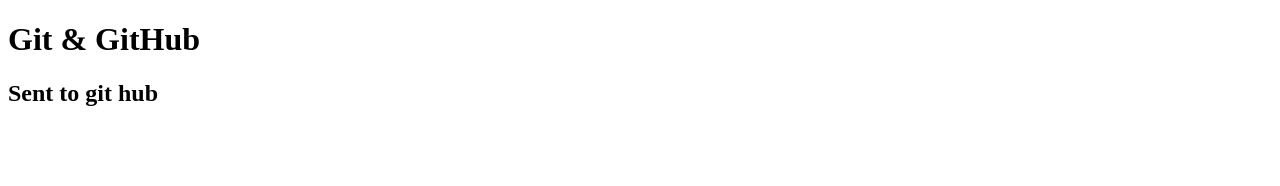
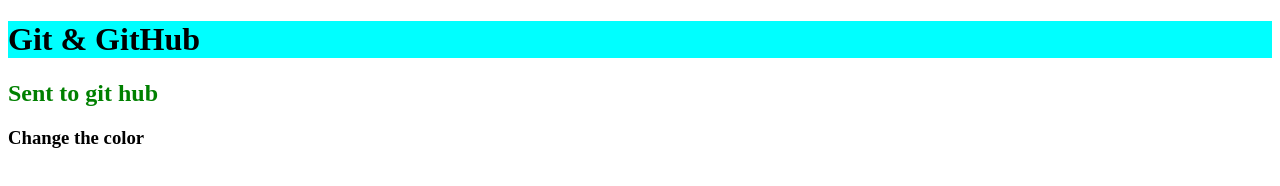
Before and after one commit to mafizul247/Project1, a plain HTML site: page index.html in a window 1280 px wide. Drawn offline with Linux system fonts and the light colour scheme.

Commit message:
add something

```diff
--- a/index.html
+++ b/index.html
@@ -4,11 +4,12 @@
     <meta charset="UTF-8">
     <meta http-equiv="X-UA-Compatible" content="IE=edge">
     <meta name="viewport" content="width=device-width, initial-scale=1.0">
+    <link rel="stylesheet" href="style.css">
     <title>Git & GitHub</title>
 </head>
 <body>
     <h1>Git & GitHub</h1>
     <h2>Sent to git hub</h2>
-
+    <h3>Change the color</h3>
 </body>
 </html>
--- a/style.css
+++ b/style.css
@@ -1 +1,6 @@
-# Project1
+h1{
+    background-color: aqua;
+}
+h2{
+    color: green;
+}
```
